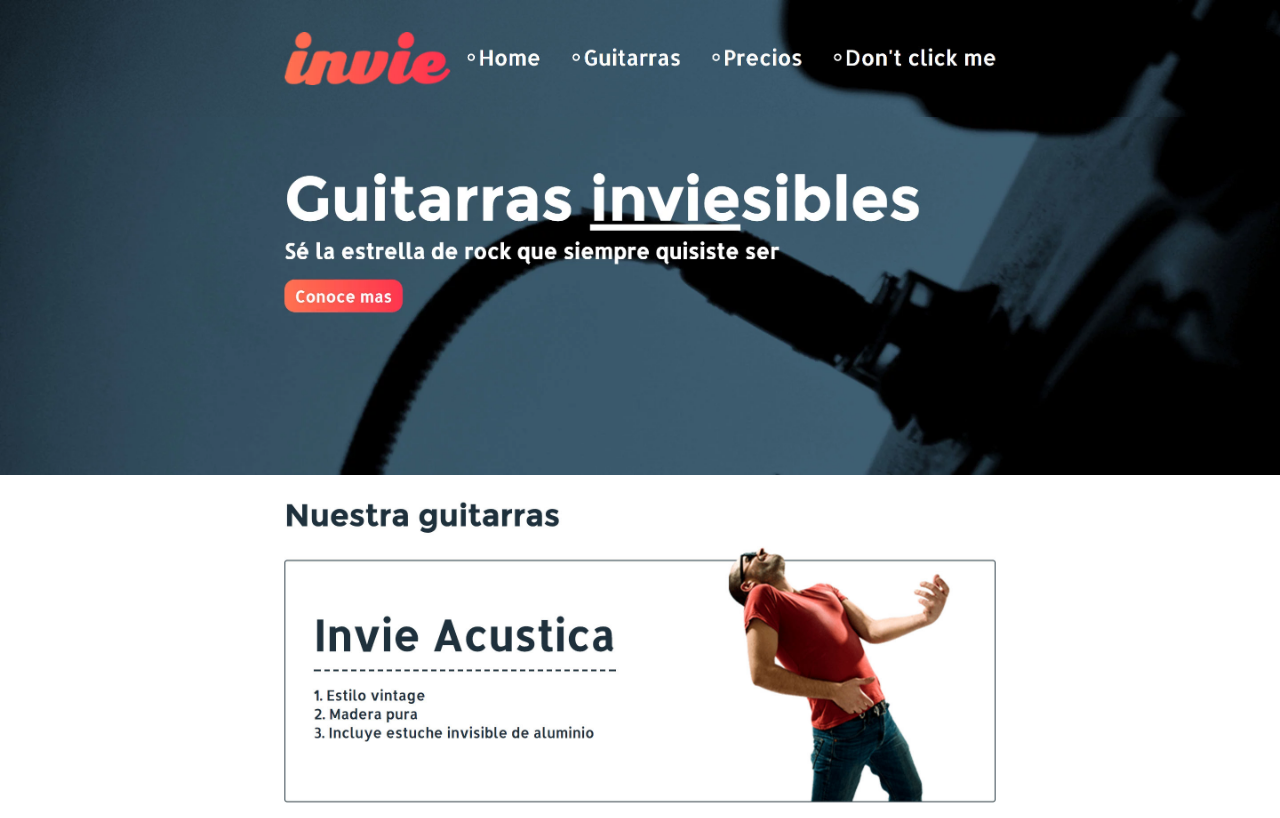
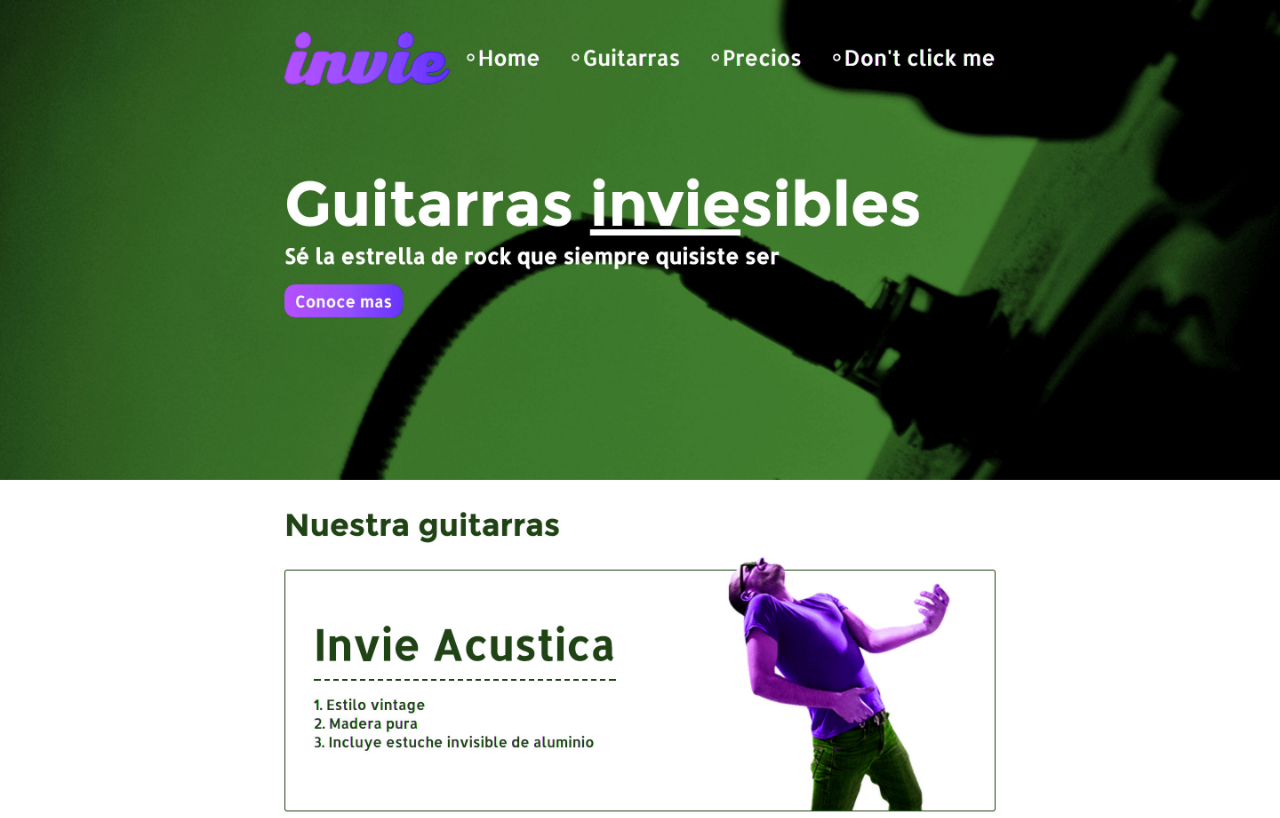
Before and after one commit to GonzaloVivas/invie-github, a plain HTML site: page index.html in a window 1280 px wide. Shown: the top 818 px of the page. Drawn offline with Linux system fonts and the light colour scheme.

Commit message:
nueva version de invie

```diff
--- a/index.html
+++ b/index.html
@@ -14,8 +14,6 @@
 	</style>
 </head>
 <body>
-	<img src="header.jpg" alt="">
-	<img src="hero.webp" alt="">
-	<img src="acustica.jpg" alt="">
+	<img src="nueva-version.jpg" alt="">
 </body>
 </html>
```
Also changed, not shown: nueva-version.jpg (added).
